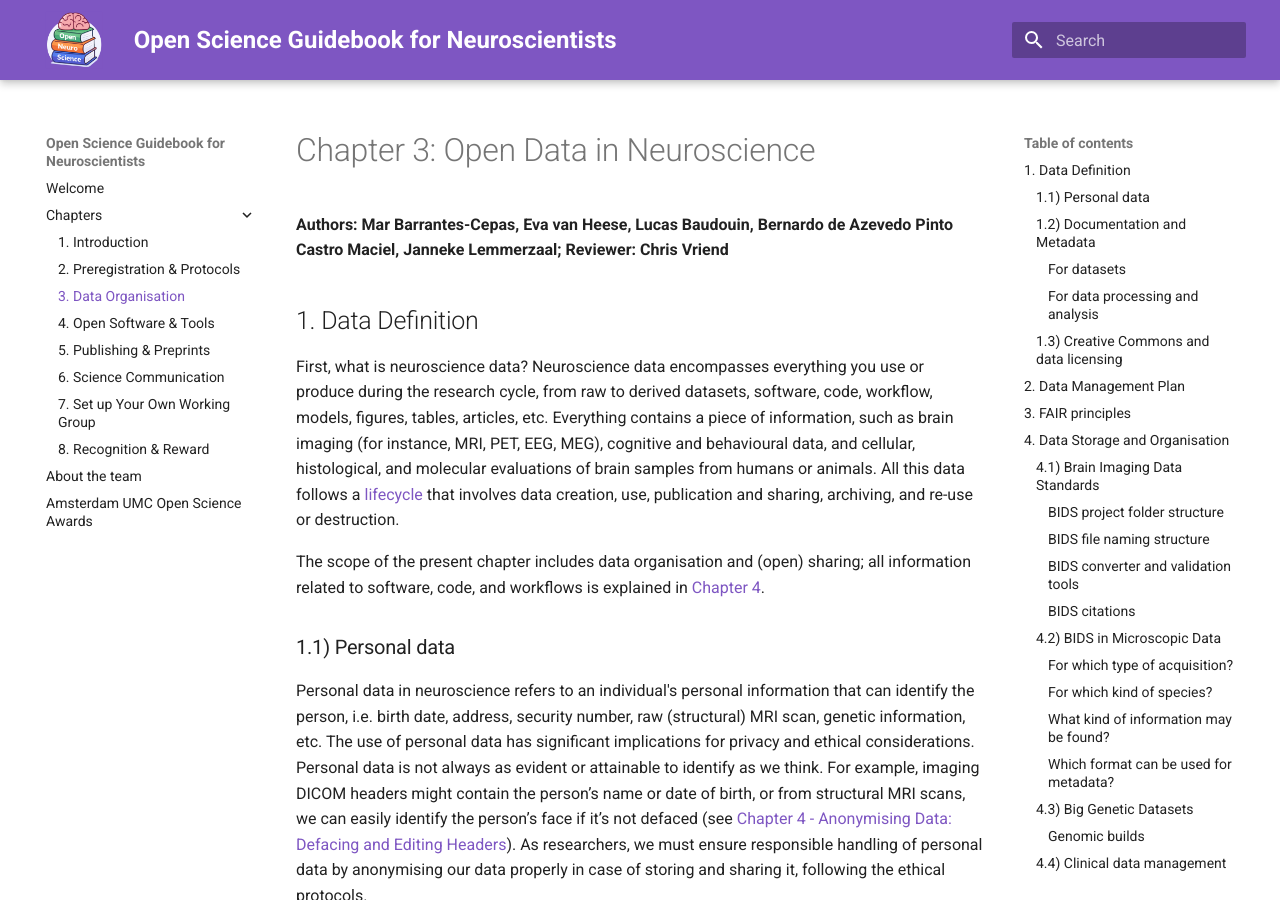
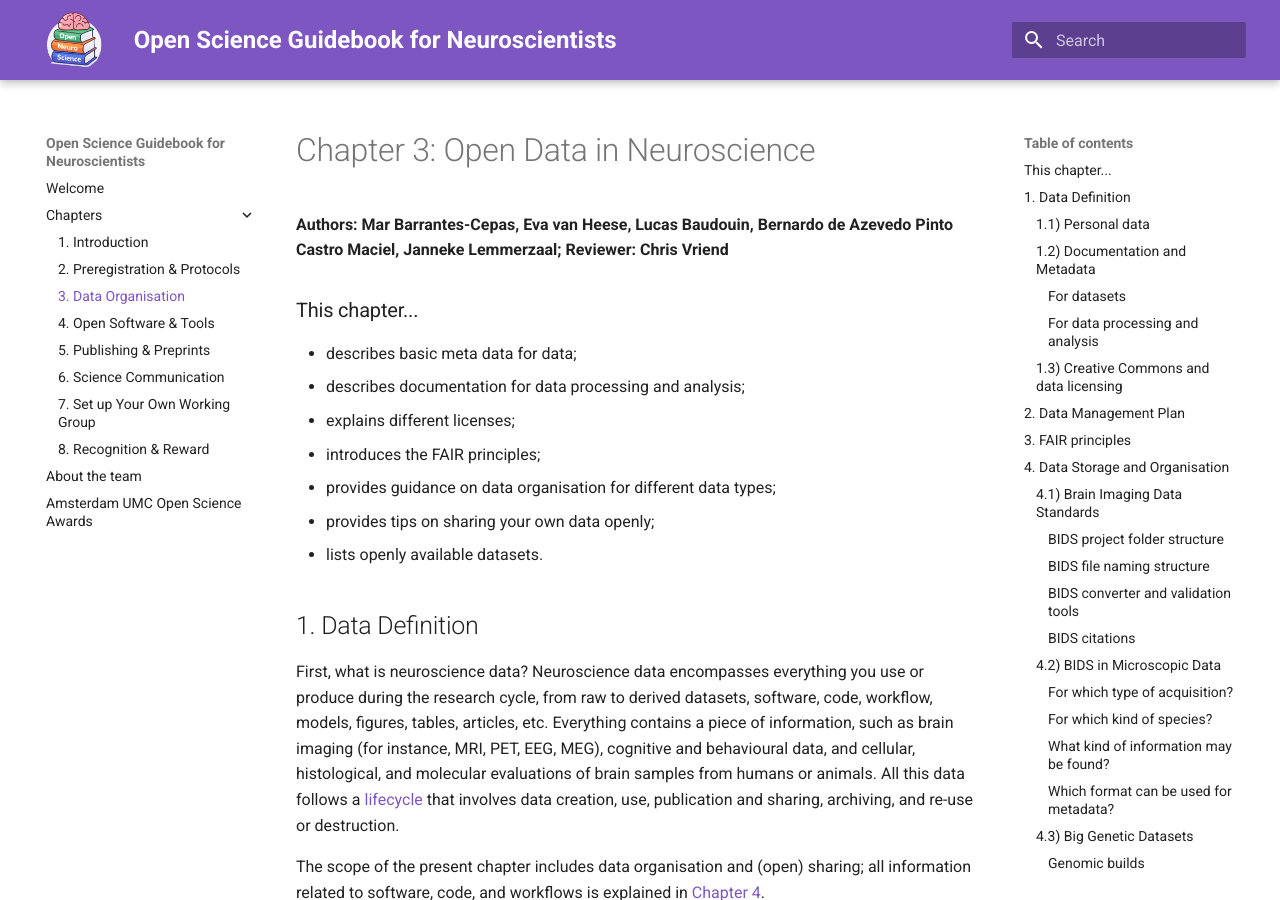
Before and after one commit to ANW-Open-Science/Open-Science-Guidebook-for-Neuroscientists, an MkDocs documentation site: the page built from docs/tabs/3-data_organisation.md, in a window 1280 px wide and 900 px high. Built offline with MkDocs 1.6.1 and Material for MkDocs 9.7.7, drawn with Linux system fonts in a browser that asks for light colours.

Commit message:
Update 3-data_organisation.md

```diff
--- a/docs/tabs/3-data_organisation.md
+++ b/docs/tabs/3-data_organisation.md
@@ -1,5 +1,14 @@
 # Chapter 3: Open Data in Neuroscience
 **Authors: Mar Barrantes-Cepas, Eva van Heese, Lucas Baudouin, Bernardo de Azevedo Pinto Castro Maciel, Janneke Lemmerzaal; Reviewer: Chris Vriend**
+
+### This chapter...
+- describes basic meta data for data;
+- describes documentation for data processing and analysis;
+- explains different licenses;
+- introduces the FAIR principles;
+- provides guidance on data organisation for different data types;
+- provides tips on sharing your own data openly;
+- lists openly available datasets.
 
 ## 1. Data Definition
 
```
